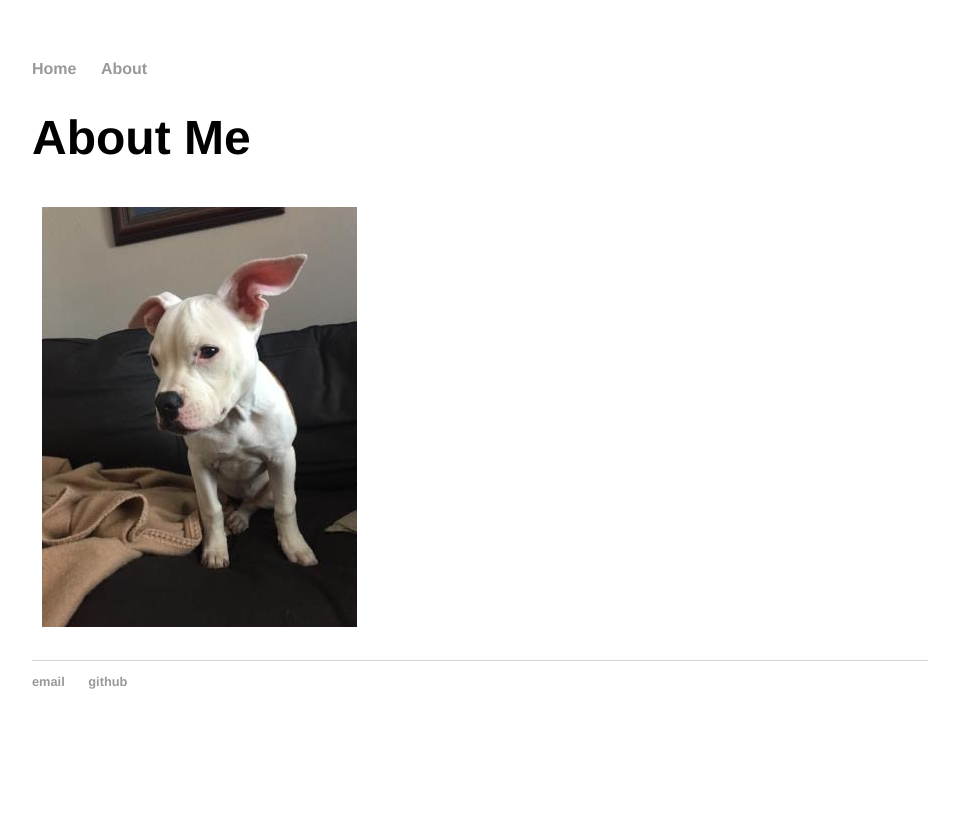
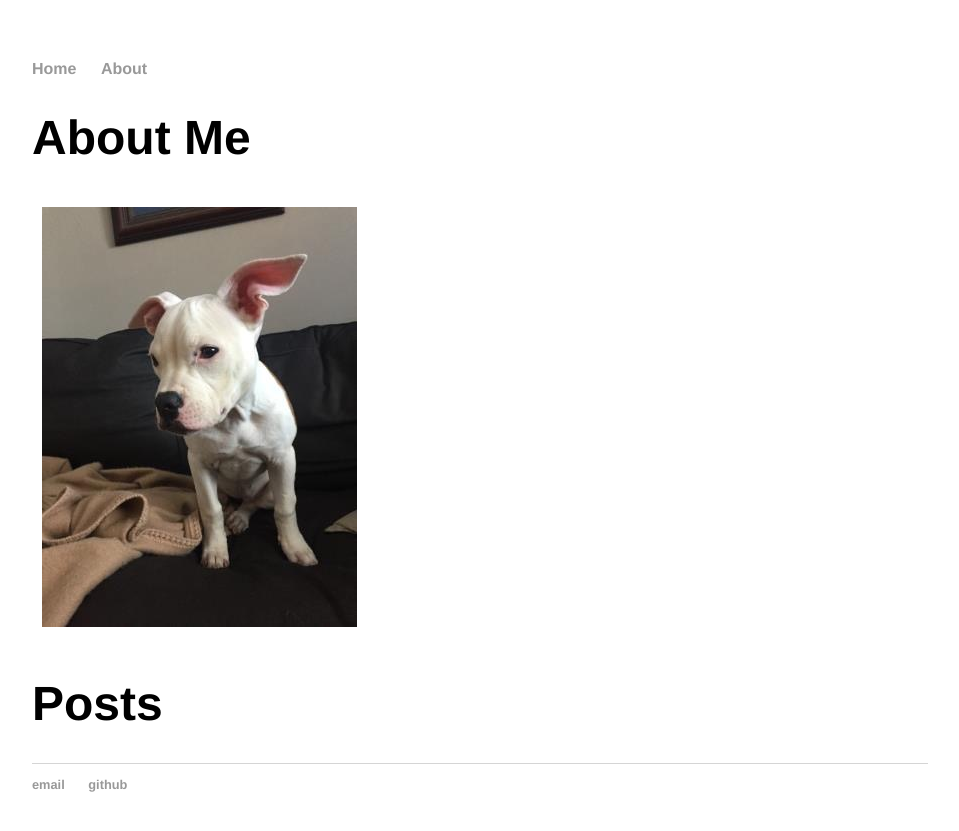
Before and after one commit to kian-mc/kian-mc.github.io, a Jekyll site: the page built from about/index.html, in a window 1280 px wide. Shown: the top 831 px of the page, without its empty margins (160-1119 px from the left). Built offline with Jekyll 4.4.1, drawn with Linux system fonts in a browser that asks for light colours.

Commit message:
Update index.html

```diff
--- a/about/index.html
+++ b/about/index.html
@@ -6,3 +6,20 @@
 	<h1>About Me</h1>
 	<p><img src="/imgs/dog.jpg"><p>
 </div>
+
+<div class="blog">
+
+  <h1 class="page-heading">Posts</h1>
+
+  <ul class="post-list">
+    {% for post in site.posts %}
+      <li>
+        <span class="post-meta">{{ post.date | date: "%b %-d, %Y" }}</span>
+
+        <h2>
+          <a class="post-link" href="{{ post.url | prepend: site.baseurl }}">{{ post.title }}</a>
+        </h2>
+      </li>
+    {% endfor %}
+  </ul>
+</div>
```
